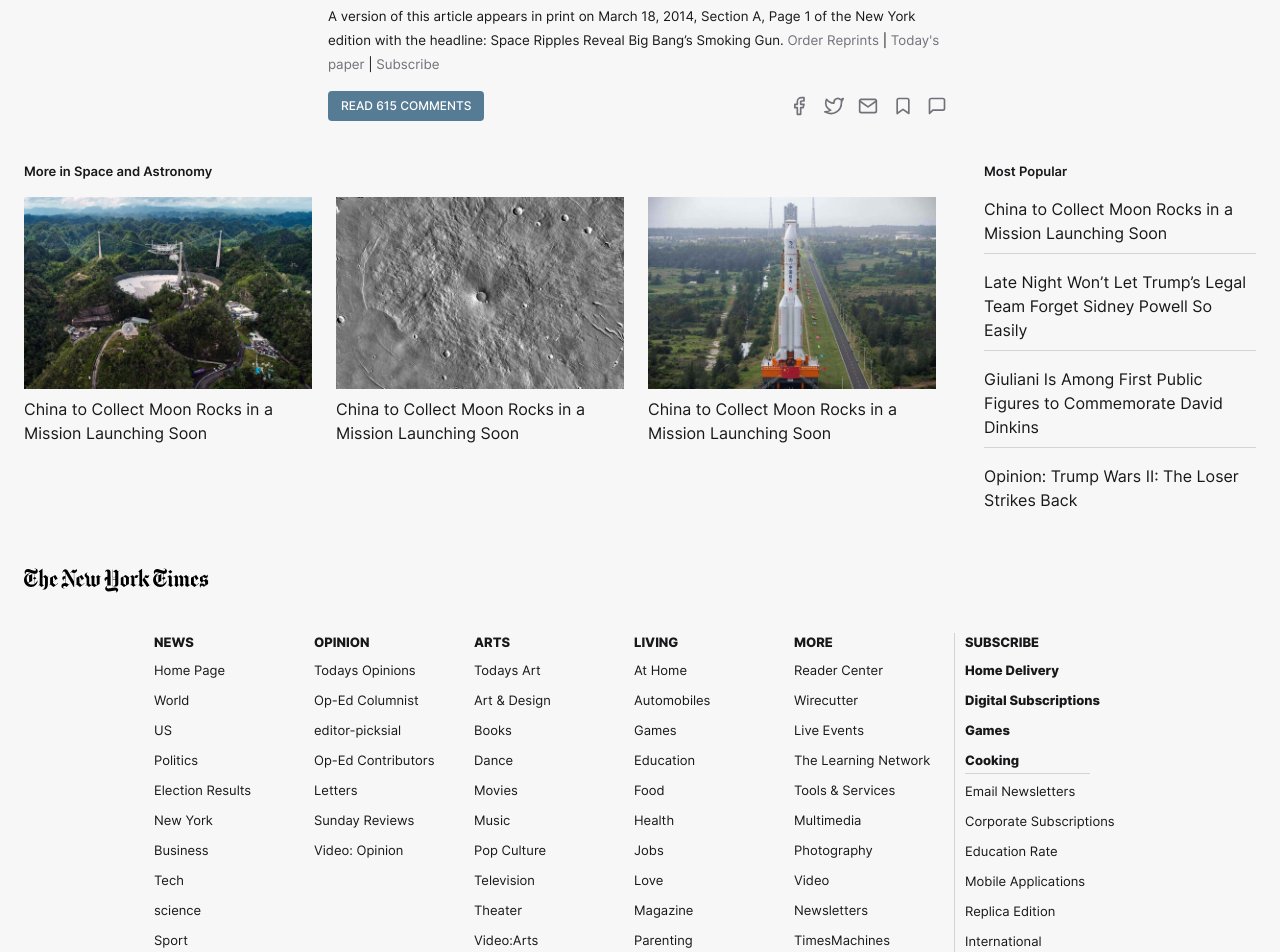
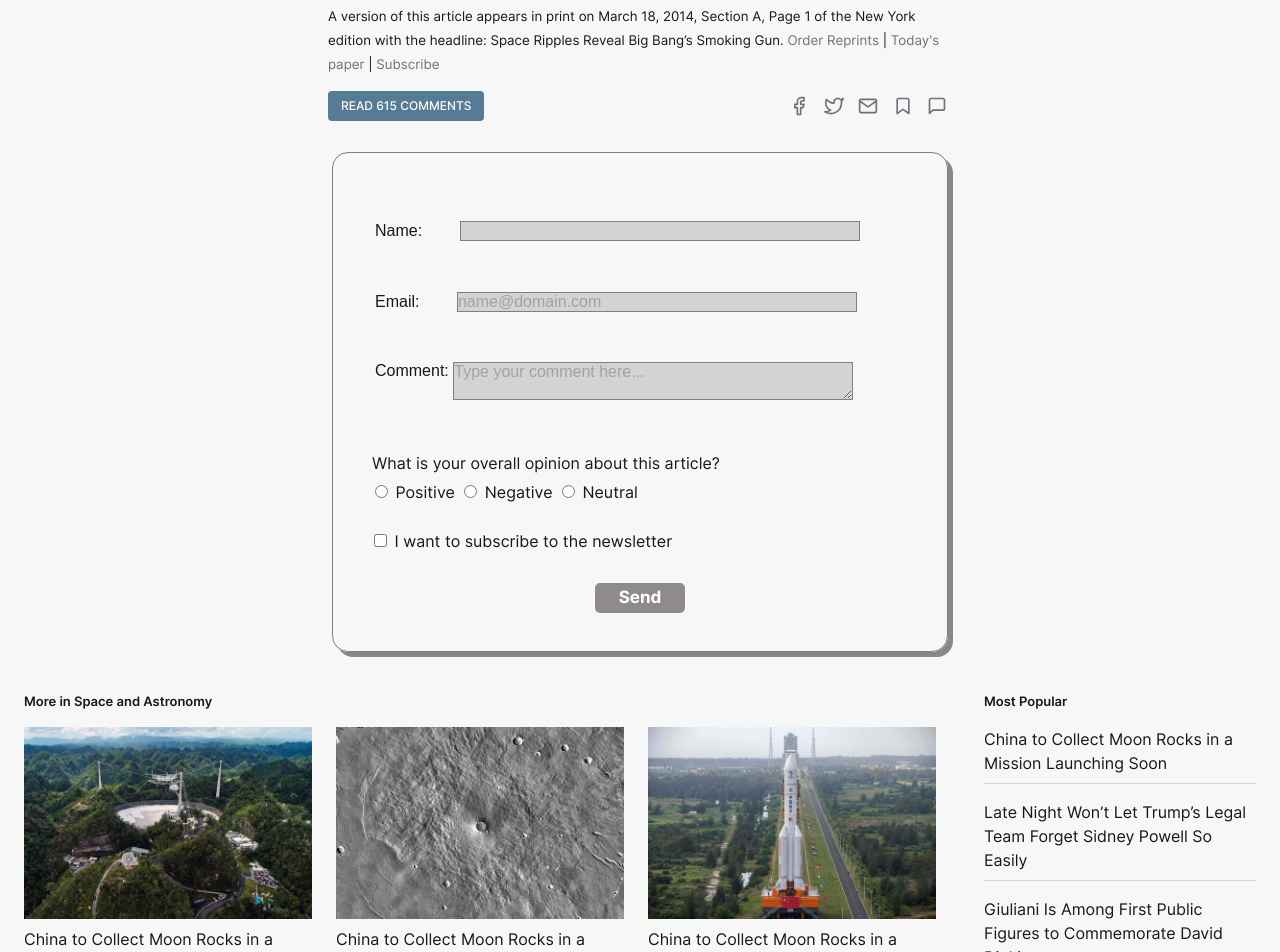
Before and after one commit to necmigunduz/ny-article, a plain HTML site: page index.html in a window 1280 px wide. Shown: the part 3247-4199 px from the top of the page. Drawn offline with Linux system fonts and the light colour scheme.

Commit message:
Exercise 2: Forms

```diff
--- a/index.html
+++ b/index.html
@@ -16,6 +16,7 @@
     <link rel="stylesheet" href="./stylesheets/typography.css" />
     <link rel="stylesheet" href="./stylesheets/spacing.css" />
     <link rel="stylesheet" href="./stylesheets/flex.css" />
+    <link rel="stylesheet" href="./stylesheets/form.css">
   </head>
   <body>
     <header class="header">
@@ -442,6 +443,38 @@
             </div>
           </div>
         </article>
+        <form>
+          <fieldset class="user-information">
+            <label for="user-name">
+              Name:
+              <input type="text" name="name" maxlength="20" id="user-name" required>
+            </label>
+            <label for="user-email">
+              Email:
+              <input type="email" name="email" maxlength="20" id="user-email" placeholder="name@domain.com" required>
+            </label>
+            <label for="user-comment">
+              Comment:
+              <textarea name="comment" id="user-comment" maxlength="250" placeholder="Type your comment here..." required></textarea>
+            </label>
+          </fieldset>
+          <fieldset class="pnn-option">
+            <legend>What is your overall opinion about this article?</legend>
+            <label for="opinion">
+              <input type="radio" name="opinion" id="opinion" value="positive"> Positive
+              <input type="radio" name="opinion" id="opinion" value="negative"> Negative
+              <input type="radio" name="opinion" id="opinion" value="neutral"> Neutral
+            </label>
+          </fieldset>
+          <fieldset class="news-letter">
+            <label for="newsletter">
+              <input type="checkbox" name="newsletter" id="newsletter" value="accepted"> I want to subscribe to the newsletter
+            </label>
+          </fieldset>
+          <fieldset class="btn-send">
+            <button id ="send-button" type="submit">Send</button>
+          </fieldset>
+        </form>
         <div class="grid grid grid-column-12 marg-top-10 grid-column-gap-lg">
           <section class="col-9">
             <h4 class="text-gray-900 font-semibold text-small">
--- /dev/null
+++ b/stylesheets/form.css
@@ -0,0 +1,74 @@
+form {
+    box-sizing: border-box;
+    border: 1px solid grey;
+    border-radius: 1em;
+    box-shadow: 5px 5px #888888;
+    margin: 30px auto;
+    width: 50%;
+    height: 500px;
+    padding: 2em;
+}
+
+fieldset {
+    display: flex;
+    flex-direction: column;
+    margin: 15px auto;
+    padding: 5px;
+}
+
+
+textarea {
+    vertical-align: top;
+}
+
+.user-information {
+    height: 250px;
+    margin-top: 1px;
+    padding: 10px;
+    justify-content: space-around;
+    font: 1em sans-serif;
+}
+
+.btn-send {
+    width: 100px;
+    height: 50px;
+    justify-content: center;
+}
+
+#send-button {
+    border: transparent;
+    border-radius: 5px;
+    padding: 2px;
+    font-size: 17px;
+    font-weight: bold;
+    background-color: #8f8b8d;
+    color: white;
+}
+
+.user-information label {
+    display: inline-block;
+    text-align: left;
+}
+
+.user-information label input {
+    margin-left: 33px;
+}
+
+#user-name,
+#user-email,
+#user-comment {
+    font: 1em sans-serif;
+    width: 400px;
+    background-color: #d4d3d4;
+    border: 1px solid grey;
+}
+
+::placeholder {
+    color: #949193;
+    opacity: 1;
+}
+
+input:focus,
+textarea:focus {
+    border-color: black;
+}
```
